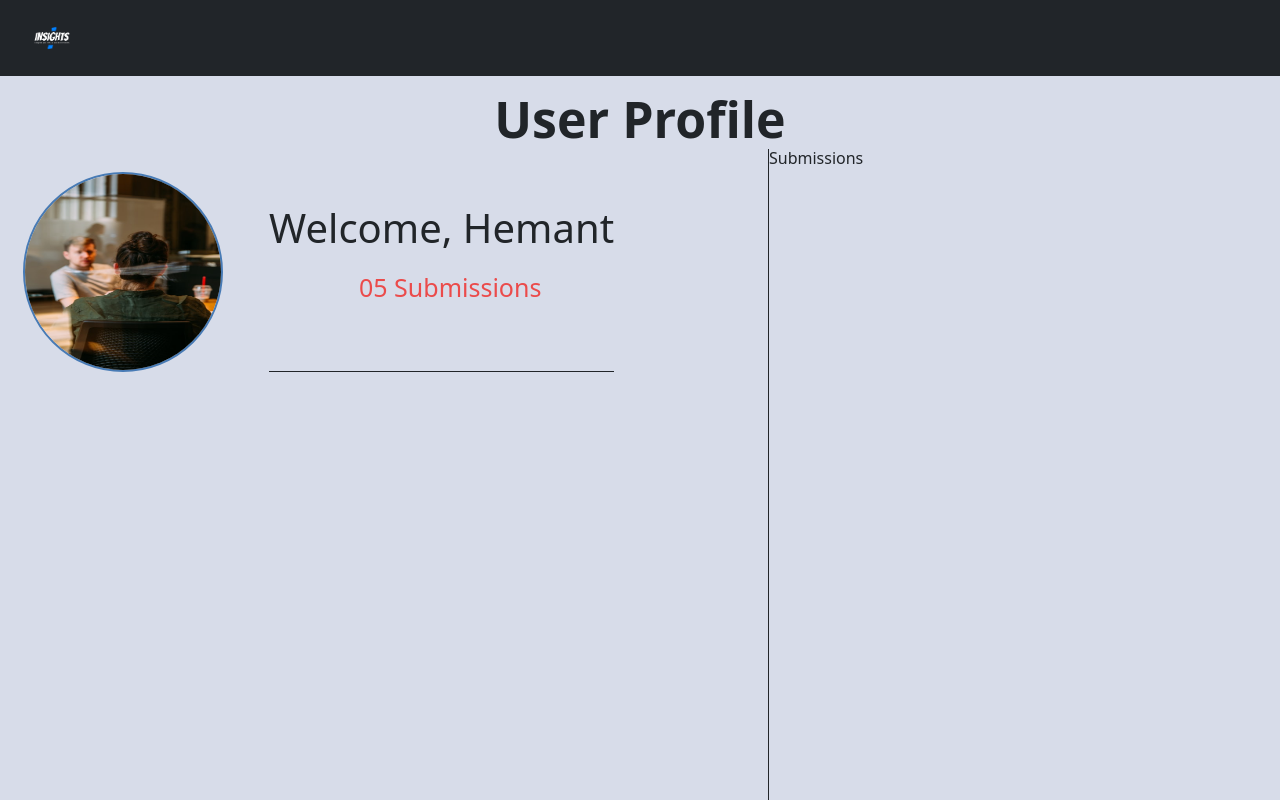
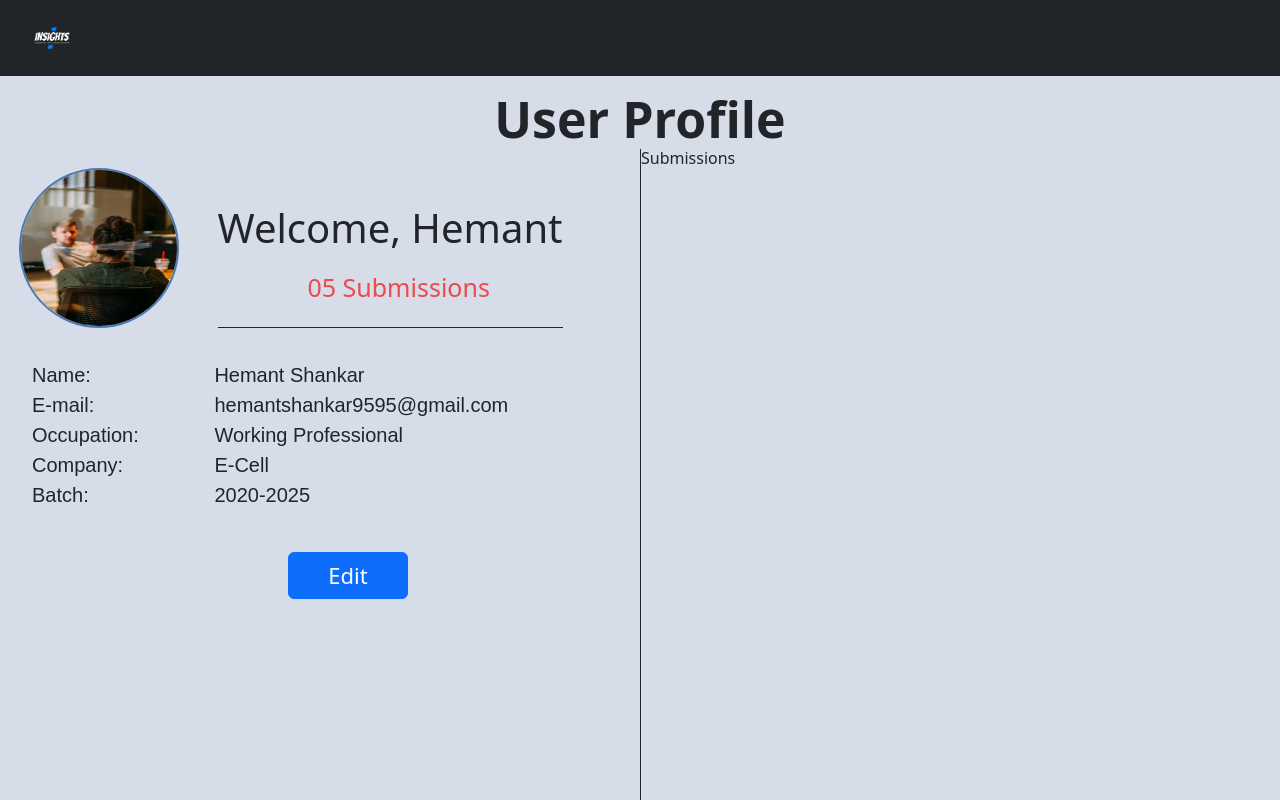
Before and after one commit to HemantShankar/Insights, a React (Create React App) app: page / in a window 1280 px wide. Shown: the top 800 px of the page. Built offline with nearby package versions, Linux system fonts and the light colour scheme.

Commit message:
updated user profile page

```diff
--- a/src/MyComponents/MyComponents.css
+++ b/src/MyComponents/MyComponents.css
@@ -5,7 +5,7 @@
     font-family:'Franklin Gothic Medium', 'Arial Narrow', Arial, sans-serif;
     color: whitesmoke;
     padding-top: 20px;
-    top:80vh;
+    top:50vh;
     /* margin-top: auto; */
     width: 100%;
     background: rgb(23, 31, 40);
@@ -309,8 +309,8 @@
 .info{
     text-align: center;
     display: flex;
-    flex-direction: row;
-    width: 60%;
+    flex-direction: column;
+    width: 50%;
     float: left;
     height: auto;
 
@@ -320,24 +320,34 @@
     text-align: center;
     display: flex;
     flex-direction: row;
-    width: 40%;
-    height: 1000px;
+    width: 50%;
+    height: 100vh;
     border-left: 1px solid;
+}
+
+.vertical-1{
+    display: flex;
+    flex-direction: row;
 }
 
 .profile-photo{
     margin-left: 3%;
     margin-top: 3%;
+    /* display: flex;
+    flex-direction: row; */
 }
 
 .welcome-text{
     border-bottom: 1px solid;
     margin-left: 6%;
+    /* margin-right: 6%; */
+    display: flex;
+    flex-direction: column;
 }
 
 #dp{
-    height: 200px;
-    width: 200px;
+    height: 160px;
+    width: 160px;
     border-radius: 50%;
     border: 2px solid rgb(72, 123, 181);
 }
@@ -355,6 +365,34 @@
     margin-left: 5%;
     margin-top: 5%;
     color: rgb(235, 75, 75);
+}
+
+.personal-info{
+    text-align: left;
+    font-size: 20px;
+    font-family: sans-serif;
+    margin-left: 5%;
+    margin-top: 5%;
+    margin-bottom: 5%;
+    display: flex;
+    flex-direction: column;
+}
+
+#segment{
+    display: flex;
+    flex-direction: row;
+}
+
+.tag{
+    width: 30%;
+}
+
+.tag-ans{
+    width: 70%;
+}
+
+#edit_button{
+    justify-content: center;
 }
 
 @media (max-width: 600px){
@@ -381,4 +419,28 @@
         height: 140px;
         width: 150px;
     }
+
+    .personal-info{
+        font-size: 17px;
+        margin-left: 2%;
+        margin-top: 5%;
+    }
+
+    .tag{
+        width: 30%;
+    }
+
+    .tag-ans{
+        width: 70%;
+    }
+
+    .email{
+        font-size: 17px;
+    }
 }
+
+@media (max-width:300px) {
+    #segment{
+        flex-direction: column;
+    }
+}
--- a/src/MyComponents/UserProfile.jsx
+++ b/src/MyComponents/UserProfile.jsx
@@ -9,6 +9,7 @@ const UserProfile = () => {
             </div>
             <div className="cover">
                 <div className="info">
+                    <div className="vertical-1">
                         <div className='profile-photo'>
                             <img id='dp' src={Bg_image} alt="Your Picture" />
                         </div>
@@ -16,7 +17,32 @@ const UserProfile = () => {
                             <h1 id='text'>Welcome, Hemant</h1>
                             <p id='submit-num'>05 Submissions</p>
                         </div>
+                    </div>
 
+                    <div className="personal-info">
+                        <div className="name" id='segment'>
+                            <div className="tag">Name:</div>
+                            <div className="tag-ans">Hemant Shankar</div>
+                        </div>
+                        <div className="email" id='segment'>
+                            <div className="tag">E-mail:</div>
+                            <div className="tag-ans">hemantshankar9595@gmail.com</div>
+                        </div>
+                        <div className="occu" id='segment'>
+                            <div className="tag">Occupation:</div>
+                            <div className="tag-ans">Working Professional</div>
+                        </div>
+                        <div className="comp" id='segment'>
+                            <div className="tag">Company:</div>
+                            <div className="tag-ans">E-Cell</div>
+                        </div>
+                        <div className="batch" id='segment'>
+                            <div className="tag">Batch:</div>
+                            <div className="tag-ans">2020-2025</div>
+                        </div>
+                    </div>
+
+                    <button type="input" className="btn btn-primary text-center" id='edit_button'>Edit</button>
                 </div>
 
                 <div className="submissions">
```
Lines whose indentation alone changed are shown as unchanged.
